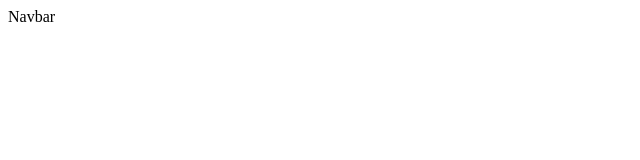
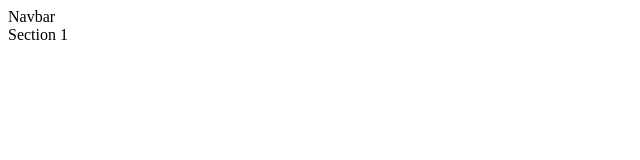
Before and after one commit to RahimovAbdurahmon/branch, a plain HTML site: page index.html in a window 1280 px wide. Shown: the full height of the page, 0-640 px from the left. Drawn offline with Linux system fonts and the light colour scheme.

Commit message:
section1

```diff
--- a/index.html
+++ b/index.html
@@ -8,6 +8,7 @@
 <body>
     <header>
         <nav>Navbar</nav>
+        <section>Section 1</section>
     </header>
 </body>
 </html>
```
